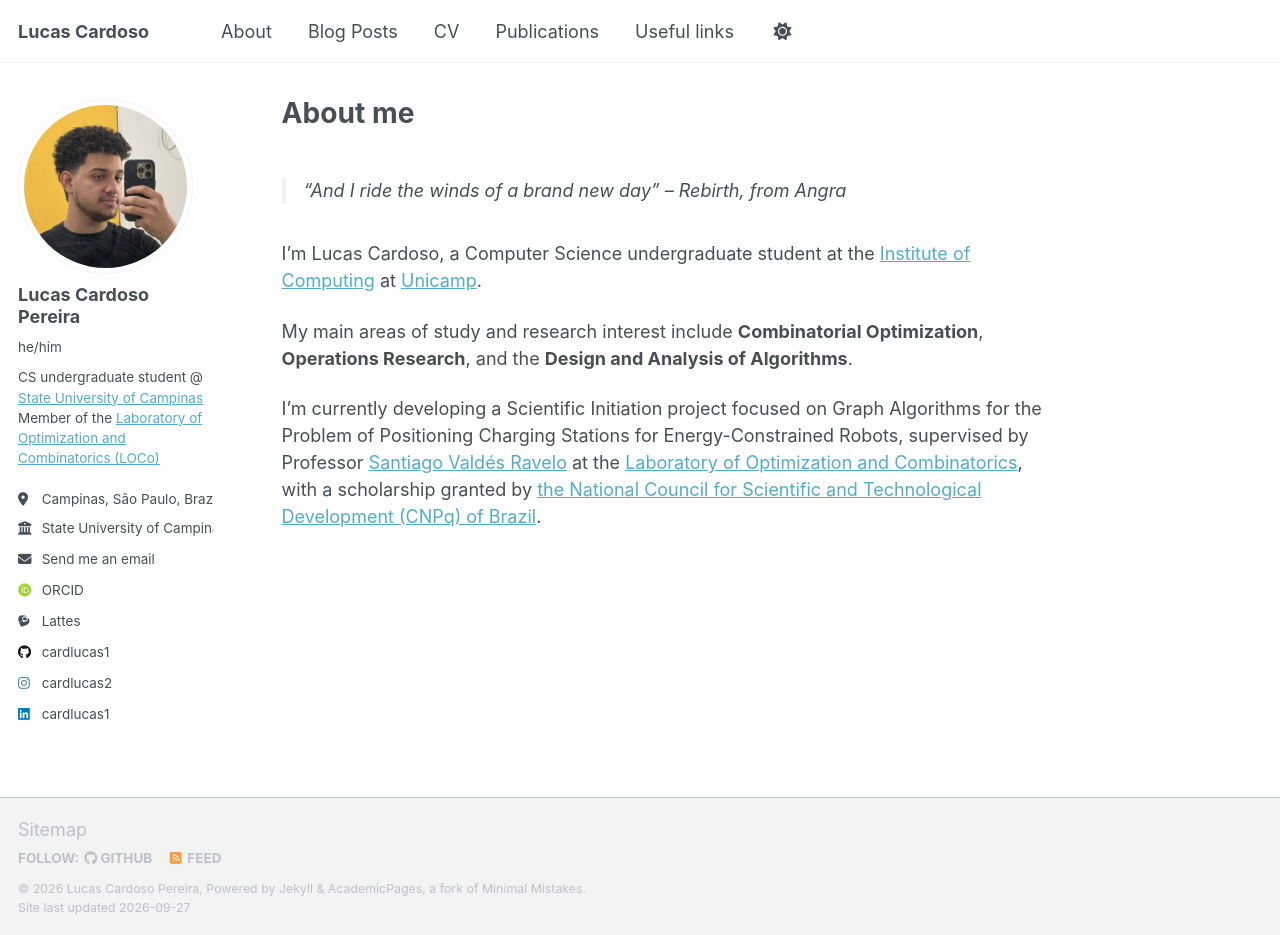
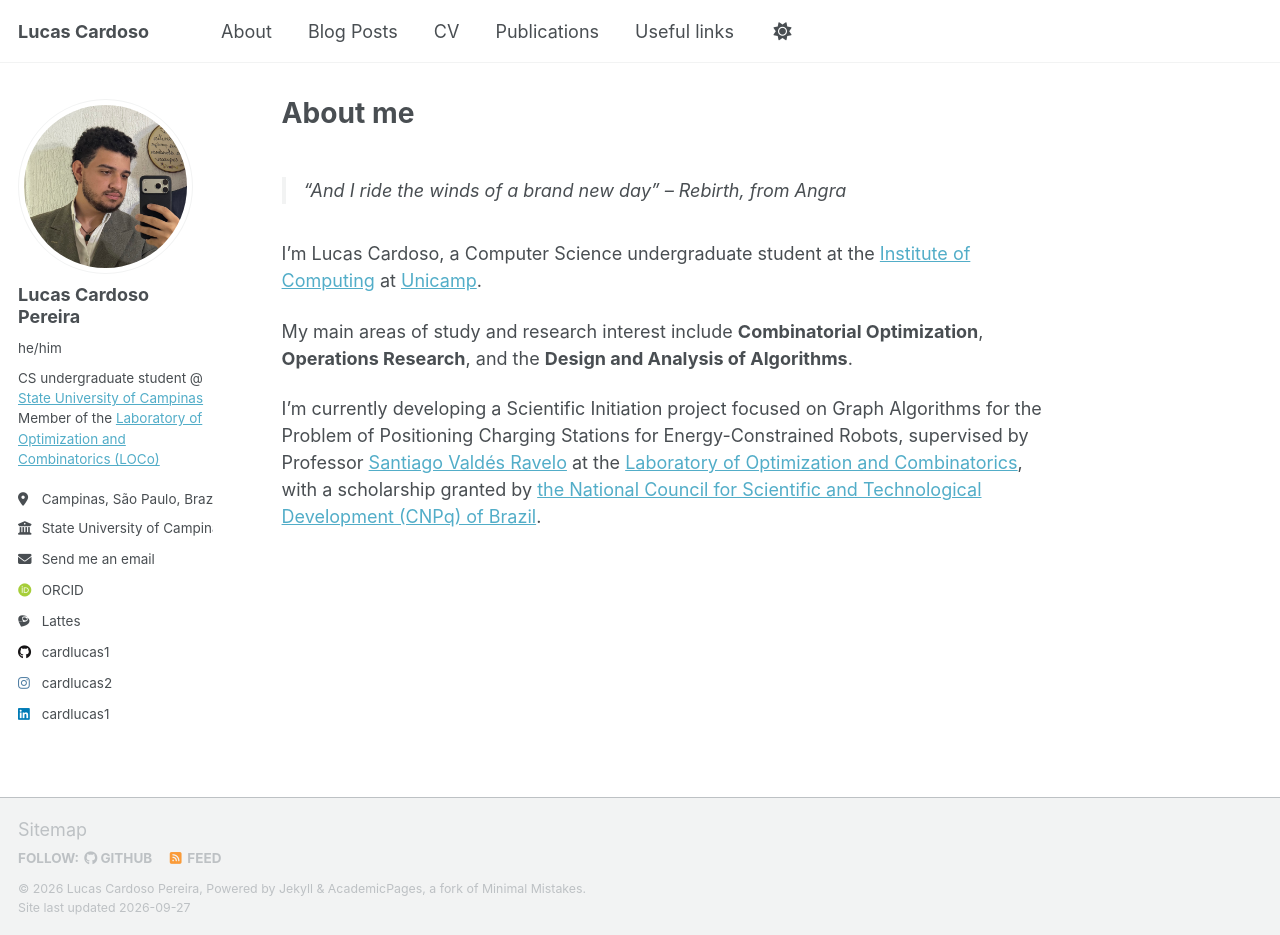
Before and after one commit to cardlucas1/mysite, a Jekyll site: the page built from _pages/about.md, in a window 1280 px wide and 935 px high. Built offline with Jekyll 4.4.1, drawn with Linux system fonts in a browser that asks for light colours; some web fonts are replaced; a script that is not in the unit is left out.

Commit message:
Changed my profile picture

```diff
--- a/_config.yml
+++ b/_config.yml
@@ -24,7 +24,7 @@ repository: "cardlucas1/mysite"
 #               Additional customization can be done by editing /_includes/author-profile.html
 author:
   # Biographic information
-  avatar: "mypic.jpg"
+  avatar: "mypic2.jpg"
   name: "Lucas Cardoso Pereira"
   pronouns: "he/him"
   bio: "CS undergraduate student @ <a href='https://unicamp.br/'>State University of Campinas</a><br>Member of the <a href='https://loco.ic.unicamp.br' target='_blank'>Laboratory of Optimization and Combinatorics (LOCo)</a>"
```
Also changed, not shown: images/mypic.jpg (deleted), images/mypic2.jpg (added), 1 other file.
